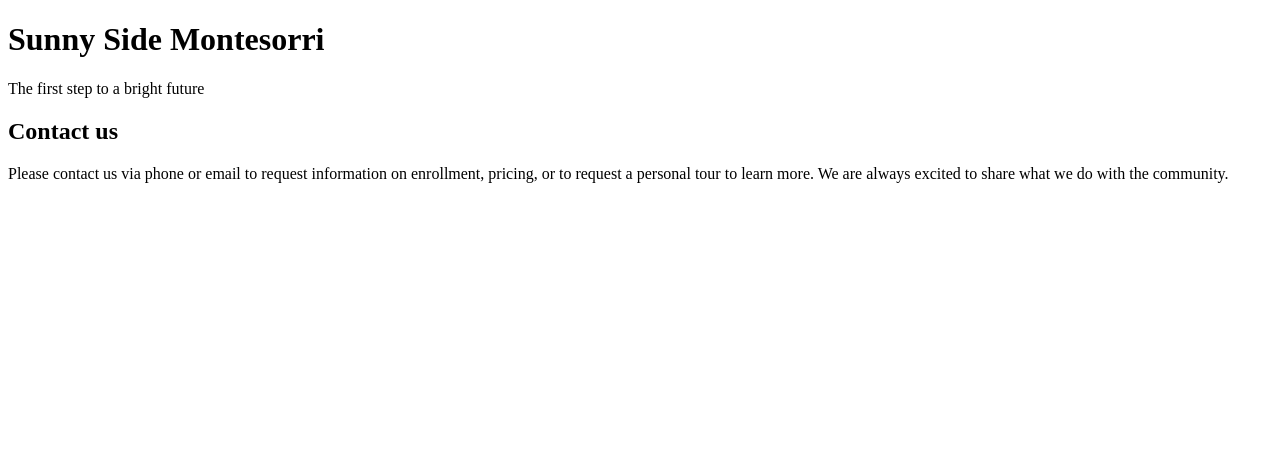
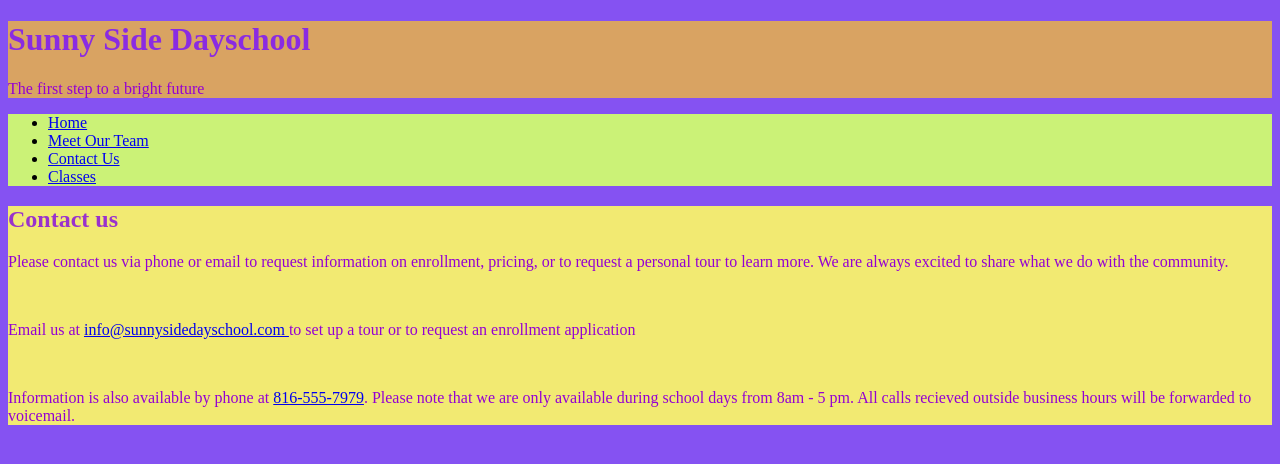
Before and after one commit to cleavychase/FED1StudioProject, a plain HTML site: page FED1StudioProjectV1.1/Contact.html in a window 1280 px wide. Drawn offline with Linux system fonts and the light colour scheme.

Commit message:
color updates and font update

```diff
--- /dev/null
+++ b/FED1StudioProjectV1.1/CSS/custom.css
@@ -0,0 +1,51 @@
+
+/*Color scheme:
+    cerulean: #8552F2
+    white: #F2F2F2
+    spring green: #CBF277
+    yellow: #F2EA72
+    orange: #D9A362
+
+    text tag: font-family: 'Roboto Slab', serif;
+*/
+@import url('https://fonts.googleapis.com/css2?family=Roboto+Slab:wght@300&display=swap');
+main {
+    background-color: #F2EA72;
+
+}
+nav {
+    background-color: #CBF277;
+
+}
+
+header {
+    background-color: #D9A362;
+
+}
+
+body {
+    background-color: #8552F2;
+    font-family: font-family: 'Roboto Slab', serif;
+}
+
+h1 {
+    color: blueviolet;
+
+}
+
+h2 {
+    color: darkorchid;
+}
+
+p {
+    color: darkviolet;
+}
+
+#classes {
+    color: rebeccapurple;
+}
+
+.list {
+    text-decoration: dotted;
+}
+}
--- a/FED1StudioProjectV1.1/Contact.html
+++ b/FED1StudioProjectV1.1/Contact.html
@@ -5,17 +5,38 @@
     <meta name="description" content="sandbox" />
     <meta name="keywords" content="beginer, basics" />
     <meta name="author" content="Caitlin Chase" />
-    <title> Sunny Side Montessori</title>
+    <title> Sunny Side Day School</title>
+    <link href="CSS/custom.css" rel="stylesheet" />
 </head>
 <body>
     <header>
 
         <h1>
-            Sunny Side Montesorri
+            Sunny Side Dayschool
 
         </h1>
         <p> The first step to a bright future </p>
     </header>
+    <nav>
+        <ul>
+
+            <li>
+                <a href="index.html" >Home</a>
+
+            </li>
+            <li>
+                <a href="team.html">Meet Our Team</a>
+            </li>
+            <li>
+                <a href="contact.html"class="selected">Contact Us</a>
+            </li>
+            <li>
+                <a href="classes.html">Classes</a>
+
+            </li>
+
+        </ul>
+    </nav>
     <main>
         <h2>
             Contact us
@@ -23,6 +44,17 @@
         <p>
             Please contact us via phone or email to request information on enrollment, pricing, or to request a personal tour to learn more. We are always excited to share what we do with the community.
         </p>
+        <br />
+        <p>
+            Email us at <a href="mailto:caitleavy@gmail.com">
+                info@sunnysidedayschool.com
+            </a> to set up a tour or to request an enrollment application
+        </p>
+        <br />
+        <p>
+            Information is also available by phone at <a href="tel:+01-816-555-7979"> 816-555-7979</a>. Please note that we are only available during school days from 8am - 5 pm. All calls recieved outside business hours will be forwarded to voicemail.
+
+        </p></p>
     </main>
 
 </body>
--- a/FED1StudioProjectV1.1/custom.css
+++ /dev/null
@@ -1,25 +0,0 @@
-body {
-{
-    background-color: aliceblue;
-}
-
-h1 {
-    color: blueviolet;
-}
-
-h2 {
-    color: darkorchid;
-}
-
-p {
-    color: darkviolet;
-}
-
-#classes {
-    color: rebeccapurple;
-}
-
-.list {
-    text-decoration: dotted;
-}
-}
```
Also changed, not shown: FED1StudioProjectV1.1/Classes.html (+23 -2 lines), FED1StudioProjectV1.1/Team.html (+24 -3 lines), FED1StudioProjectV1.1/index.html (+23 -3 lines), 1 other file.
